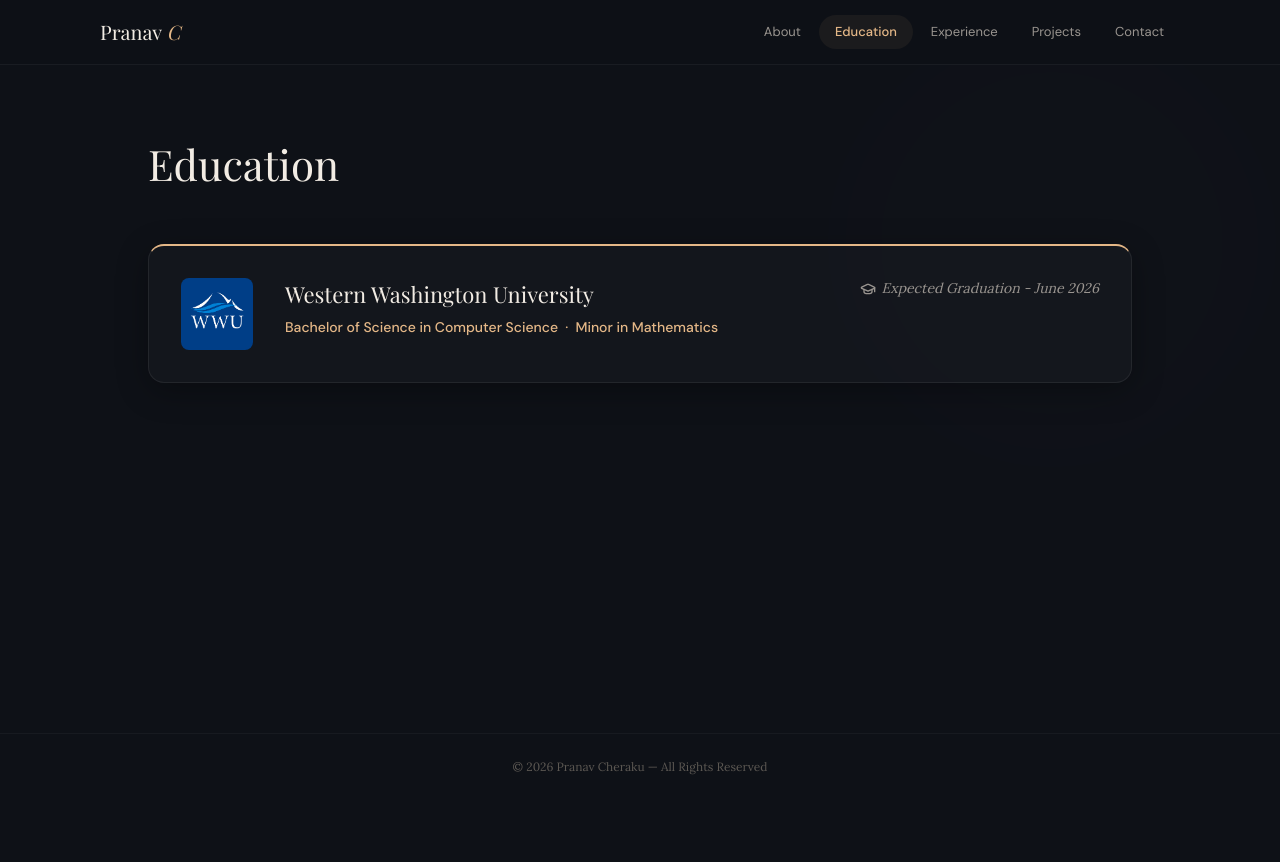
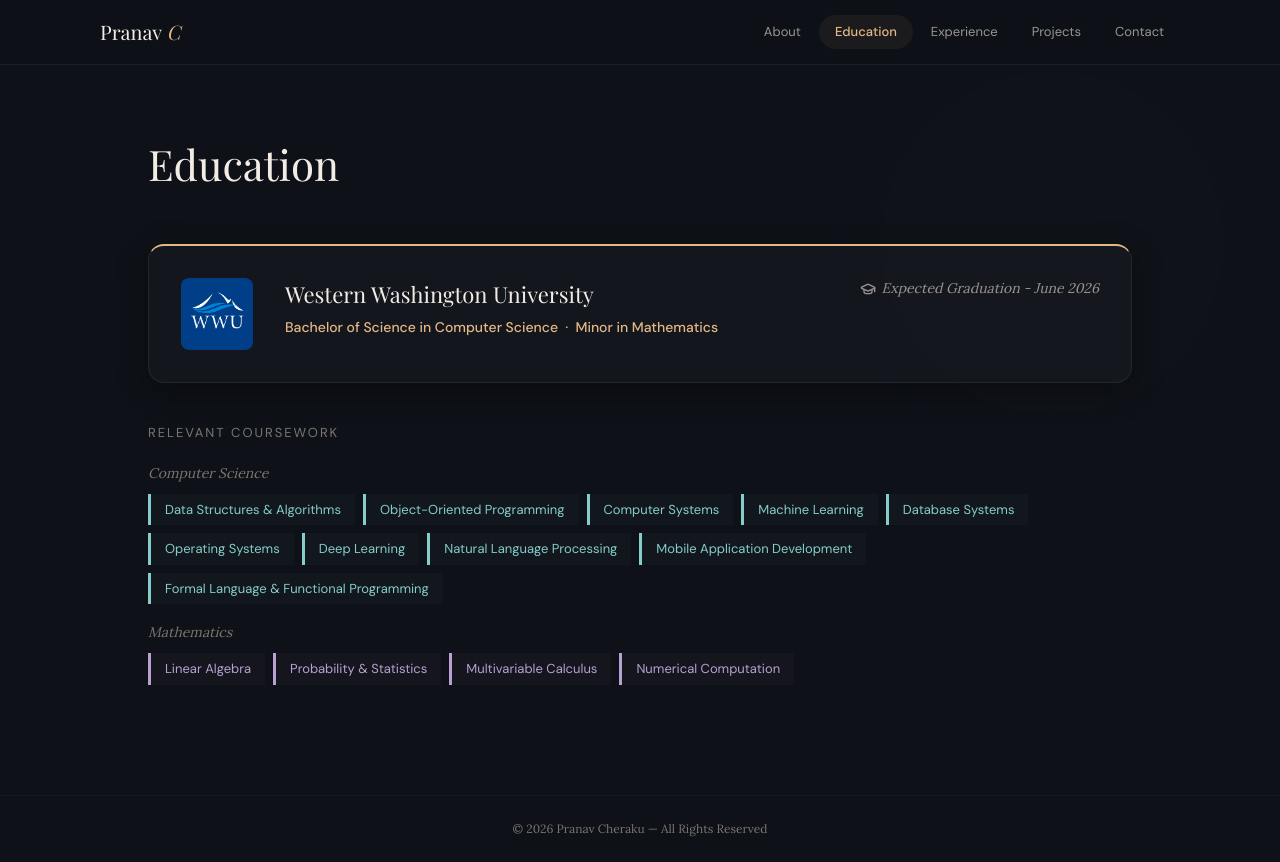
Before and after one commit to pranav-cheraku/portfolio, a Next.js app in the folder my-app/: page /education in a window 1280 px wide. Before the commit the page ends 800 px from the top, so only its background shows below. Built offline with nearby package versions, Linux system fonts and the light colour scheme.

Commit message:
Added coursework to education page and added animations

```diff
--- /dev/null
+++ b/my-app/app/education/UniversityCard.tsx
@@ -0,0 +1,87 @@
+"use client";
+
+import { useState } from "react";
+import { GraduationCap } from "lucide-react";
+import { T } from "@/lib/theme";
+
+// University card with hover pop-out animation
+export default function UniversityCard() {
+  const [hovered, setHovered] = useState(false);
+
+  return (
+    <div
+      className="edu-card"
+      onMouseEnter={() => setHovered(true)}
+      onMouseLeave={() => setHovered(false)}
+      style={{
+        padding: 32,
+        background: T.surface,
+        border: `1px solid ${T.border}`,
+        borderTop: `2px solid ${T.accent}`,
+        borderRadius: 16,
+        boxShadow: `0 8px 32px rgba(0,0,0,0.3)`,
+        display: "flex",
+        gap: 32,
+        alignItems: "flex-start",
+        transform: hovered ? "translateY(-3px)" : "translateY(0)",
+        transition: "transform 0.25s ease, box-shadow 0.25s ease",
+      }}
+    >
+      {/* WWU logo */}
+      <img
+        src="/wwu_logo.jpg"
+        alt="Western Washington University"
+        style={{
+          width: 72,
+          height: 72,
+          objectFit: "contain",
+          borderRadius: 8,
+          flexShrink: 0,
+        }}
+      />
+
+      {/* University details */}
+      <div style={{ flex: 1 }}>
+        <h3
+          style={{
+            fontFamily: "var(--font-playfair), serif",
+            fontSize: 22,
+            fontWeight: 400,
+            color: T.heading,
+            margin: "0 0 6px",
+          }}
+        >
+          Western Washington University
+        </h3>
+        <div
+          style={{
+            fontFamily: "var(--font-dm-sans), sans-serif",
+            fontSize: 14,
+            color: T.accent,
+            fontWeight: 500,
+            marginBottom: 12,
+          }}
+        >
+          Bachelor of Science in Computer Science &nbsp;·&nbsp; Minor in Mathematics
+        </div>
+      </div>
+
+      {/* Graduation — top right on desktop, bottom on mobile */}
+      <div
+        className="edu-graduation"
+        style={{
+          display: "flex",
+          alignItems: "center",
+          gap: 6,
+          fontFamily: "var(--font-lora), serif",
+          fontSize: 14,
+          color: T.body,
+          fontStyle: "italic",
+        }}
+      >
+        <GraduationCap size={16} color={T.body} />
+        Expected Graduation - June 2026
+      </div>
+    </div>
+  );
+}
--- a/my-app/app/education/page.tsx
+++ b/my-app/app/education/page.tsx
@@ -1,7 +1,28 @@
 import FadeIn from "@/components/FadeIn";
 import Glow from "@/components/Glow";
+import CourseChip from "@/components/CourseChip";
+import UniversityCard from "./UniversityCard";
 import { T } from "@/lib/theme";
-import { GraduationCap } from "lucide-react";
+
+const CS_COURSES = [
+  "Data Structures & Algorithms",
+  "Object-Oriented Programming",
+  "Computer Systems",
+  "Machine Learning",
+  "Database Systems",
+  "Operating Systems",
+  "Deep Learning",
+  "Natural Language Processing",
+  "Mobile Application Development",
+  "Formal Language & Functional Programming",
+];
+
+const MATH_COURSES = [
+  "Linear Algebra",
+  "Probability & Statistics",
+  "Multivariable Calculus",
+  "Numerical Computation",
+];
 
 export const metadata = {
   title: "Pranav Cheraku - Education",
@@ -30,74 +51,63 @@ export default function EducationPage() {
 
       {/* University card */}
       <FadeIn delay={80}>
-        <div
-          className="edu-card"
-          style={{
-            padding: 32,
-            background: T.surface,
-            border: `1px solid ${T.border}`,
-            borderTop: `2px solid ${T.accent}`,
-            borderRadius: 16,
-            boxShadow: `0 8px 32px rgba(0,0,0,0.3), 0 0 0 0px ${T.accent}`,
-            display: "flex",
-            gap: 32,
-            alignItems: "flex-start",
-          }}
-        >
-          {/* WWU logo */}
-          <img
-            src="/wwu_logo.jpg"
-            alt="Western Washington University"
-            style={{
-              width: 72,
-              height: 72,
-              objectFit: "contain",
-              borderRadius: 8,
-              flexShrink: 0,
-            }}
-          />
+        <UniversityCard />
+      </FadeIn>
 
-          {/* University details */}
-          <div style={{ flex: 1 }}>
-            <h3
-              style={{
-                fontFamily: "var(--font-playfair), serif",
-                fontSize: 22,
-                fontWeight: 400,
-                color: T.heading,
-                margin: "0 0 6px",
-              }}
-            >
-              Western Washington University
-            </h3>
+      {/* Relevant Coursework */}
+      <FadeIn delay={160}>
+        <div style={{ marginTop: 40 }}>
           <div
             style={{
               fontFamily: "var(--font-dm-sans), sans-serif",
-                fontSize: 14,
-                color: T.accent,
-                fontWeight: 500,
-                marginBottom: 12,
+              fontSize: 13,
+              color: T.muted,
+              letterSpacing: 2,
+              textTransform: "uppercase",
+              marginBottom: 20,
             }}
           >
-              Bachelor of Science in Computer Science &nbsp;·&nbsp; Minor in Mathematics
+            Relevant Coursework
+          </div>
+
+          {/* Computer Science — light blue */}
+          <div style={{ marginBottom: 18 }}>
+            <div
+              style={{
+                fontFamily: "var(--font-lora), serif",
+                fontSize: 14,
+                color: T.muted,
+                fontStyle: "italic",
+                marginBottom: 10,
+              }}
+            >
+              Computer Science
+            </div>
+            <div style={{ display: "flex", flexWrap: "wrap", gap: 8 }}>
+              {CS_COURSES.map((course) => (
+                <CourseChip key={course} name={course} color={T.accent3} />
+              ))}
             </div>
           </div>
 
-          {/* Graduation — top right on desktop, bottom on mobile */}
+          {/* Mathematics — lavender */}
+          <div>
             <div
-            className="edu-graduation"
               style={{
-              display: "flex",
-              alignItems: "center",
-              gap: 6,
                 fontFamily: "var(--font-lora), serif",
                 fontSize: 14,
-              color: T.body,
+                color: T.muted,
                 fontStyle: "italic",
+                marginBottom: 10,
               }}
             >
-            <GraduationCap size={16} color={T.body} />
-            Expected Graduation - June 2026
+              Mathematics
+            </div>
+            <div style={{ display: "flex", flexWrap: "wrap", gap: 8 }}>
+              {MATH_COURSES.map((course) => (
+                <CourseChip key={course} name={course} color={T.accent2} />
+              ))}
+            </div>
           </div>
         </div>
       </FadeIn>
--- /dev/null
+++ b/my-app/components/CourseChip.tsx
@@ -0,0 +1,34 @@
+"use client";
+
+import { useState } from "react";
+
+interface CourseChipProps {
+  name: string;
+  color: string; // Accent color - drives the left border, text, and background tint
+}
+
+// Course chip with a left accent bar and hover animation (lift + background brighten)
+export default function CourseChip({ name, color }: CourseChipProps) {
+  const [hovered, setHovered] = useState(false);
+
+  return (
+    <span
+      onMouseEnter={() => setHovered(true)}
+      onMouseLeave={() => setHovered(false)}
+      style={{
+        fontFamily: "var(--font-dm-sans), sans-serif",
+        fontSize: 13,
+        color: color,
+        padding: "6px 14px",
+        background: hovered ? `${color}18` : `${color}08`,
+        borderLeft: `3px solid ${color}`,
+        borderRadius: 0,
+        transform: hovered ? "translateY(-2px)" : "translateY(0)",
+        transition: "background 0.25s ease, transform 0.25s ease",
+        cursor: "default",
+      }}
+    >
+      {name}
+    </span>
+  );
+}
--- a/my-app/lib/theme.ts
+++ b/my-app/lib/theme.ts
@@ -4,7 +4,7 @@ export const T = {
   border: "rgba(255,255,255,0.07)",
   heading: "#f2ece4",
   body: "#9a9590",
-  muted: "#5c5853",
+  muted: "#7a7570",
   accent: "#e4b787",
   accent2: "#b8a0d2",
   accent3: "#85cdca",
```
Lines whose indentation alone changed are shown as unchanged.
